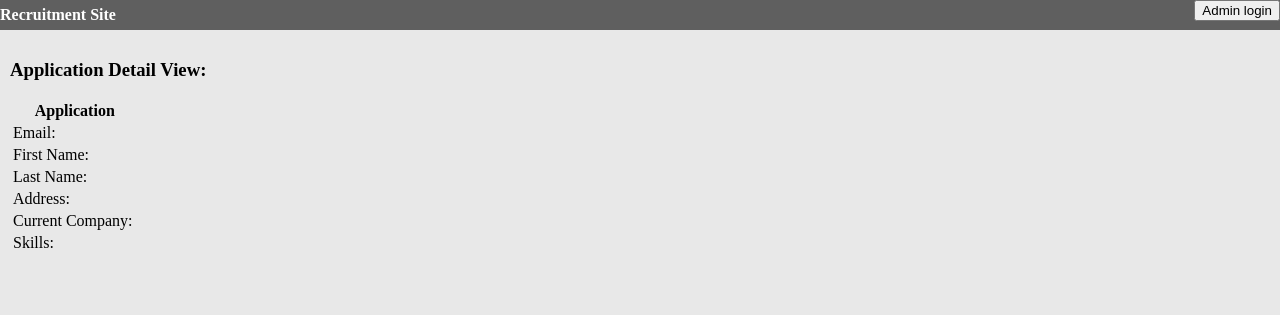
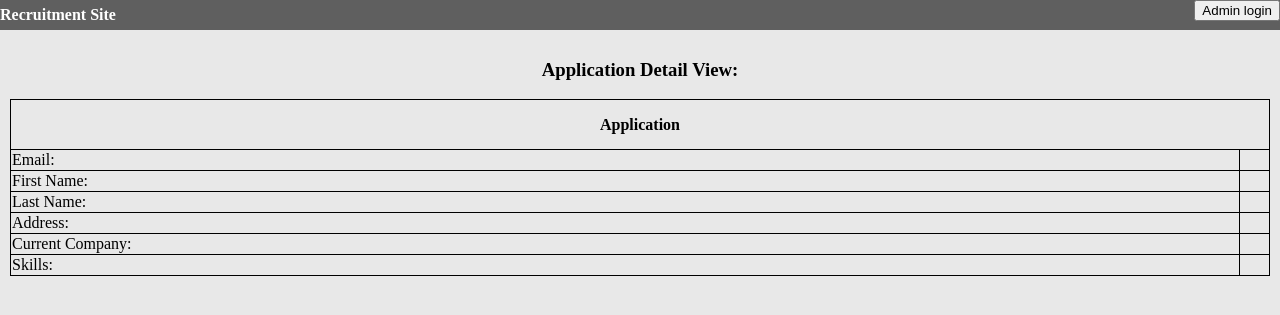
Before and after one commit to rparthiban/recruitment, a Django app: template application/templates/details.html in a window 1280 px wide. Shown: the top 315 px of the page. Run offline with Django 3.2, Linux system fonts and the light colour scheme; the template is opened without the code that fills it, so the values that code supplies are empty; some libraries are stand-ins or nearby versions.

Commit message:
css glitches and table broken tags has been fixed

```diff
--- a/application/static/css/recruitment.css
+++ b/application/static/css/recruitment.css
@@ -19,3 +19,7 @@ body {margin: 0px; padding:0px; background-color: #e8e8e8}
 a {text-decoration: none; color: white;}
 .details {width: 100%}
 .details a {color:blueviolet;}
+
+.infotable {border-collapse: collapse; width: 100%; border: 1px solid black;}
+.infotable th {height: 50px;}
+.infotable td, .infotable th {border: 1px solid black;}
--- a/application/templates/create.html
+++ b/application/templates/create.html
@@ -1,7 +1,7 @@
 {%extends "base.html"%}
 
 {% block content %}
-<div class="content">
+<div class="content" align="center">
   <h3>New Application:</h3>
   <div class="col">
     <form method="post" action="">
--- a/application/templates/details.html
+++ b/application/templates/details.html
@@ -1,10 +1,10 @@
 {%extends "base.html"%}
 
 {% block content%}
-<div class="content">
+<div class="content" align="center">
 	<h3>Application Detail View:</h3>
   <div class="col">
-    <table>
+    <table class="infotable">
     	<thead>
     		<th colspan="2">Application</th>
     	</thead>
@@ -32,7 +32,7 @@
 			<td><label>Skills:</label></td>
 			<td>{{ application.skills }}</td>
 		</tr>
-    <table>
+    </table>
   </div>
 </div>
 {% endblock %}
--- a/application/templates/index.html
+++ b/application/templates/index.html
@@ -1,14 +1,14 @@
 {%extends "base.html"%}
 
 {% block content%}
-<div class="content">
+<div class="content" align="center">
 	<div class="create">
 		<div><a href="/create"><button>New Application</button></a></div>
 		<div><p>Click the above button to post new application</p></div>
 	</div>
 	{% if request.user.is_authenticated %}
 	<div class="details">
-		<table>
+		<table class="infotable">
 			<thead>
 		        <th>Email</th>
 		        <th>First Name</th>
--- a/application/templates/login.html
+++ b/application/templates/login.html
@@ -1,7 +1,7 @@
 {%extends "base.html"%}
 
 {% block content %}
-<div class="content">
+<div class="content" align="center">
 	<div class="col">
 		<form method="post" action="">
 		  	{% csrf_token %}
@@ -19,7 +19,7 @@
 		  		<tr>
 		  			<td colspan="2" align="right"><input type="submit" value="LOGIN"></input></td>
 		  		</tr>
-		  	<table>
+		  	</table>
 		  </form>
 		 </div>
 	</div>
```
